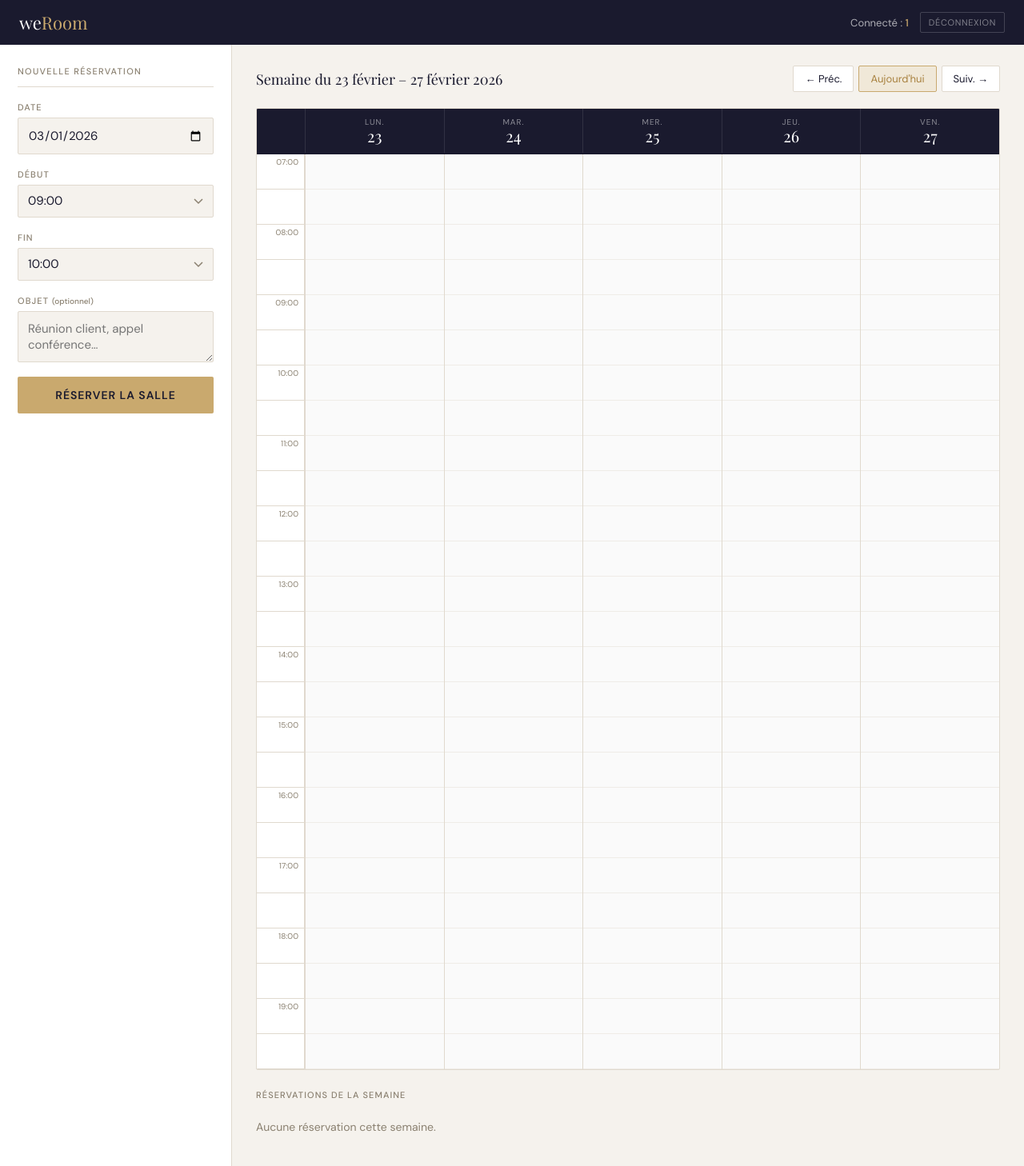
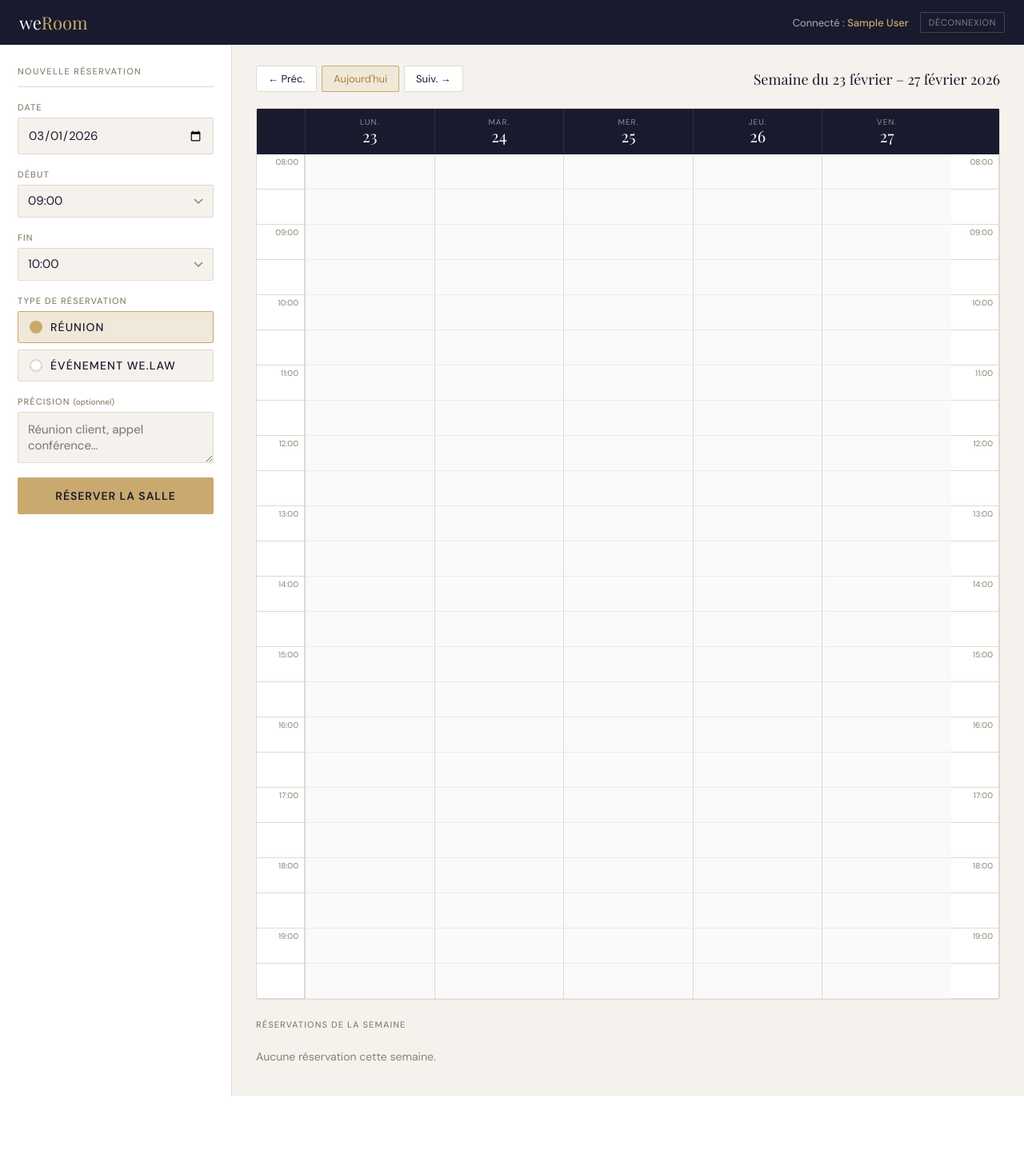
Before and after one commit to Lexalius276/weMeetingRoom, a Flask app: page / in a window 1280 px wide. Shown: the whole page at 80% size. After the commit the page ends 1370 px from the top, so only its background shows below. Run offline with Flask 3, Linux system fonts and the light colour scheme; the visitor is signed in with stand-in values (Sample User, id 1); data comes from the database, SQL or seed files in the repository; both versions use the stored data as it was after the commit; data that the repository does not hold is empty.

Commit message:
Add files via upload

```diff
--- a/app.py
+++ b/app.py
@@ -42,10 +42,17 @@
             heure_fin TEXT NOT NULL,
             collaborateur TEXT NOT NULL,
             objet TEXT NOT NULL,
+            type TEXT NOT NULL DEFAULT 'reunion',
             created_at TEXT DEFAULT CURRENT_TIMESTAMP
         )
     """)
     conn.commit()
+    # Migration : ajouter colonne type si elle n'existe pas
+    try:
+        conn.execute("ALTER TABLE reservations ADD COLUMN type TEXT NOT NULL DEFAULT 'reunion'")
+        conn.commit()
+    except:
+        pass  # Colonne déjà présente
     conn.close()
 
 @app.route("/")
@@ -95,6 +102,9 @@
     heure_debut = (data.get("heure_debut") or "").strip()
     heure_fin = (data.get("heure_fin") or "").strip()
     objet = (data.get("objet") or "").strip()
+    type_res = (data.get("type") or "reunion").strip()
+    if type_res not in ("reunion", "event"):
+        type_res = "reunion"
     collaborateur = session["collaborateur"]
 
     # Objet optionnel
@@ -122,8 +132,8 @@
         return jsonify({"error": "Créneau déjà réservé par " + c["collaborateur"] + " (" + c["heure_debut"] + "-" + c["heure_fin"] + ")"}), 409
 
     conn.execute(
-        "INSERT INTO reservations (date, heure_debut, heure_fin, collaborateur, objet) VALUES (?, ?, ?, ?, ?)",
-        (date, heure_debut, heure_fin, collaborateur, objet)
+        "INSERT INTO reservations (date, heure_debut, heure_fin, collaborateur, objet, type) VALUES (?, ?, ?, ?, ?, ?)",
+        (date, heure_debut, heure_fin, collaborateur, objet, type_res)
     )
     conn.commit()
     conn.close()
--- a/templates/index.html
+++ b/templates/index.html
@@ -19,6 +19,8 @@
   --border: #e0d9ce;
   --red: #c0392b;
   --green: #27ae60;
+  --event: #2e86c1;
+  --event-light: #d6eaf8;
 }
 
 body {
@@ -162,13 +164,13 @@
 
 /* grille calendrier */
 .cal-wrap { background: var(--card); border: 1px solid var(--border); border-radius: 2px; overflow: hidden; margin-bottom: 24px; }
-.cal-head { display: grid; grid-template-columns: 60px repeat(5, 1fr); border-bottom: 2px solid var(--ink); }
+.cal-head { display: grid; grid-template-columns: 60px repeat(5, 1fr) 60px; border-bottom: 2px solid var(--ink); }
 .cal-head-time { background: var(--ink); }
 .cal-col-hd { padding: 10px 8px; background: var(--ink); color: white; text-align: center; border-left: 1px solid rgba(255,255,255,0.1); }
 .cal-col-hd .dn { font-size: 10px; letter-spacing: 0.1em; text-transform: uppercase; color: rgba(255,255,255,0.5); }
 .cal-col-hd .dd { font-family: 'Playfair Display', serif; font-size: 20px; line-height: 1.1; }
 .cal-col-hd.is-today .dd { color: var(--accent); }
-.cal-body { display: grid; grid-template-columns: 60px repeat(5, 1fr); }
+.cal-body { display: grid; grid-template-columns: 60px repeat(5, 1fr) 60px; }
 .time-col { border-right: 1px solid var(--border); }
 .time-slot { height: 44px; padding: 3px 7px; font-size: 10px; color: var(--muted); text-align: right; border-bottom: 1px solid var(--border); display: flex; align-items: flex-start; justify-content: flex-end; }
 .day-col { border-left: 1px solid var(--border); position: relative; }
@@ -184,8 +186,8 @@
   box-shadow: 0 2px 6px rgba(26,26,46,0.18);
 }
 .res-block.is-mine { background: var(--accent-dark); border-left-color: white; }
-.rb-name { font-size: 10px; font-weight: 600; color: white; white-space: nowrap; overflow: hidden; text-overflow: ellipsis; }
-.rb-objet { font-size: 9px; color: rgba(255,255,255,0.7); white-space: nowrap; overflow: hidden; text-overflow: ellipsis; }
+.rb-name { font-size: 12px; font-weight: 600; color: white; white-space: nowrap; overflow: hidden; text-overflow: ellipsis; }
+.rb-objet { font-size: 11px; color: rgba(255,255,255,0.85); white-space: nowrap; overflow: hidden; text-overflow: ellipsis; }
 
 /* ═══════════════════════
    MOBILE
@@ -238,6 +240,33 @@
   .hdr-user { display: none; }
   .modal-acts { flex-direction: column; }
 }
+
+/* ── RADIO TYPE ── */
+.type-radio { display: flex; flex-direction: column; gap: 8px; }
+.radio-opt {
+  display: flex; align-items: center; gap: 10px;
+  padding: 10px 14px; border: 1px solid var(--border); border-radius: 2px;
+  cursor: pointer; transition: all 0.15s; background: var(--paper);
+  -webkit-tap-highlight-color: transparent;
+}
+.radio-opt:hover { border-color: var(--accent); background: var(--accent-light); }
+.radio-opt.event:hover { border-color: var(--event); background: var(--event-light); }
+.radio-opt input[type=radio] { display: none; }
+.radio-dot {
+  width: 16px; height: 16px; border-radius: 50%;
+  border: 2px solid var(--border); flex-shrink: 0;
+  transition: all 0.15s; background: white;
+}
+.radio-opt:has(input:checked) .radio-dot { border-color: var(--accent); background: var(--accent); }
+.radio-opt.event:has(input:checked) .radio-dot { border-color: var(--event); background: var(--event); }
+.radio-opt:has(input:checked) { border-color: var(--accent); background: var(--accent-light); }
+.radio-opt.event:has(input:checked) { border-color: var(--event); background: var(--event-light); }
+.radio-label { font-size: 14px; font-weight: 500; color: var(--ink); }
+
+/* Blocs événement we.law (bleu) */
+.res-block.is-event { background: var(--event); border-left-color: #1a5276; }
+.res-item.is-event { border-left-color: var(--event); }
+.res-item.is-event .ri-time { color: var(--event); }
 </style>
 </head>
 <body>
@@ -258,7 +287,22 @@
     <div class="fgroup"><label>Début</label><select id="d-debut"></select></div>
     <div class="fgroup"><label>Fin</label><select id="d-fin"></select></div>
     <div class="fgroup">
-      <label>Objet <span style="font-size:10px;text-transform:none;letter-spacing:0">(optionnel)</span></label>
+      <label>Type de réservation</label>
+      <div class="type-radio">
+        <label class="radio-opt" id="d-opt-reunion">
+          <input type="radio" name="d-type" value="reunion" checked>
+          <span class="radio-dot"></span>
+          <span class="radio-label">Réunion</span>
+        </label>
+        <label class="radio-opt event" id="d-opt-event">
+          <input type="radio" name="d-type" value="event">
+          <span class="radio-dot"></span>
+          <span class="radio-label">Événement we.law</span>
+        </label>
+      </div>
+    </div>
+    <div class="fgroup">
+      <label>Précision <span style="font-size:10px;text-transform:none;letter-spacing:0">(optionnel)</span></label>
       <textarea id="d-objet" placeholder="Réunion client, appel conférence…"></textarea>
     </div>
     <div id="d-flash" class="flash"></div>
@@ -267,12 +311,12 @@
 
   <div class="main-content">
     <div class="week-nav">
-      <h2 id="d-week-label">Chargement…</h2>
       <div class="nav-btns">
         <button class="nav-btn" id="d-prev">← Préc.</button>
         <button class="nav-btn today-btn" id="d-today">Aujourd'hui</button>
         <button class="nav-btn" id="d-next">Suiv. →</button>
       </div>
+      <h2 id="d-week-label">Chargement…</h2>
     </div>
 
     <div class="cal-wrap">
@@ -302,7 +346,22 @@
       <div class="fgroup"><label>Début</label><select id="m-debut"></select></div>
       <div class="fgroup"><label>Fin</label><select id="m-fin"></select></div>
       <div class="fgroup">
-        <label>Objet <span style="font-size:10px;text-transform:none;letter-spacing:0">(optionnel)</span></label>
+        <label>Type de réservation</label>
+        <div class="type-radio">
+          <label class="radio-opt" id="m-opt-reunion">
+            <input type="radio" name="m-type" value="reunion" checked>
+            <span class="radio-dot"></span>
+            <span class="radio-label">Réunion</span>
+          </label>
+          <label class="radio-opt event" id="m-opt-event">
+            <input type="radio" name="m-type" value="event">
+            <span class="radio-dot"></span>
+            <span class="radio-label">Événement we.law</span>
+          </label>
+        </div>
+      </div>
+      <div class="fgroup">
+        <label>Précision <span style="font-size:10px;text-transform:none;letter-spacing:0">(optionnel)</span></label>
         <input type="text" id="m-objet" placeholder="Réunion client, appel…">
       </div>
       <div id="m-flash" class="flash"></div>
@@ -340,7 +399,7 @@
 <script>
 // ── CONFIG ──
 const CURRENT_USER = "{{ current_user }}";
-const H_START = 7;
+const H_START = 8;
 const H_END   = 20;
 const SLOT_H  = 44;
 const SLOTS   = (H_END - H_START) * 2;
@@ -434,14 +493,32 @@
   // Selects desktop
   fillSelect('d-debut', '09:00');
   fillSelect('d-fin',   '10:00');
+  document.getElementById('d-debut').onchange = () => {
+    const h = +document.getElementById('d-debut').value.split(':')[0];
+    const m =  document.getElementById('d-debut').value.split(':')[1];
+    const finH = h + 1;
+    document.getElementById('d-fin').value = finH <= H_END ? pad(finH) + ':' + m : pad(H_END) + ':00';
+  };
   const dd = document.getElementById('d-date');
   dd.value = today; dd.min = today;
+  dd.oninput = () => {
+    if (dd.value) { curMonday = getMonday(strToDate(dd.value)); renderWeek(); }
+  };
 
   // Selects mobile
   fillSelect('m-debut', '09:00');
   fillSelect('m-fin',   '10:00');
+  document.getElementById('m-debut').onchange = () => {
+    const h = +document.getElementById('m-debut').value.split(':')[0];
+    const m =  document.getElementById('m-debut').value.split(':')[1];
+    const finH = h + 1;
+    document.getElementById('m-fin').value = finH <= H_END ? pad(finH) + ':' + m : pad(H_END) + ':00';
+  };
   const md = document.getElementById('m-date');
   md.value = today; md.min = today;
+  md.oninput = () => {
+    if (md.value) { curMonday = getMonday(strToDate(md.value)); renderWeek(); }
+  };
 
   // Boutons desktop
   document.getElementById('d-prev').onclick         = () => shiftWeek(-1);
@@ -527,6 +604,10 @@
                    '<div class="dd">' + d.getDate() + '</div>';
     head.appendChild(el);
   });
+  // Cellule vide en haut à droite
+  const emptyHdr = document.createElement('div');
+  emptyHdr.className = 'cal-head-time';
+  head.appendChild(emptyHdr);
 
   // Body
   body.innerHTML = '';
@@ -569,7 +650,8 @@
       const sd = timeToSlot(r.heure_debut);
       const ed = timeToSlot(r.heure_fin);
       const block = document.createElement('div');
-      block.className = 'res-block' + (r.collaborateur === CURRENT_USER ? ' is-mine' : '');
+      const isEvent = r.type === 'event';
+      block.className = 'res-block' + (isEvent ? ' is-event' : '') + (!isEvent && r.collaborateur === CURRENT_USER ? ' is-mine' : '');
       block.style.top    = (sd * SLOT_H) + 'px';
       block.style.height = Math.max((ed - sd) * SLOT_H - 3, 16) + 'px';
       block.innerHTML = '<div class="rb-name">' + r.collaborateur + '</div>' +
@@ -580,6 +662,19 @@
 
     body.appendChild(col);
   });
+
+  // Colonne heures droite (miroir)
+  const tcR = document.createElement('div');
+  tcR.className = 'time-col';
+  for (let i = 0; i < SLOTS; i++) {
+    const h = H_START + Math.floor(i / 2);
+    const m = (i % 2) * 30;
+    const divR = document.createElement('div');
+    divR.className = 'time-slot';
+    divR.textContent = m === 0 ? pad(h) + ':00' : '';
+    tcR.appendChild(divR);
+  }
+  body.appendChild(tcR);
 }
 
 function renderList(targetId, days) {
@@ -601,7 +696,8 @@
     const d = strToDate(r.date);
     const dateStr = frDate(d, {weekday:'long', day:'numeric', month:'long'});
     const item = document.createElement('div');
-    item.className = 'res-item' + (r.collaborateur === CURRENT_USER ? ' mine' : '');
+    const itemIsEvent = r.type === 'event';
+    item.className = 'res-item' + (itemIsEvent ? ' is-event' : '') + (!itemIsEvent && r.collaborateur === CURRENT_USER ? ' mine' : '');
     item.innerHTML =
       '<div class="ri-info">' +
         '<div class="ri-date">' + dateStr.charAt(0).toUpperCase() + dateStr.slice(1) + '</div>' +
@@ -616,11 +712,18 @@
 
 // ── QUICK FILL ──
 function quickFill(date, heure) {
+  // Remplir date et heure debut
   document.getElementById('d-date').value  = date;
   document.getElementById('d-debut').value = heure;
   const h = +heure.split(':')[0];
   const m =  heure.split(':')[1];
-  if (h + 1 <= H_END) document.getElementById('d-fin').value = pad(h + 1) + ':' + m;
+  // Heure de fin = debut + 1h
+  const finH = h + 1;
+  const finVal = finH <= H_END ? pad(finH) + ':' + m : pad(H_END) + ':00';
+  document.getElementById('d-fin').value = finVal;
+  // Mettre à jour le calendrier pour afficher la semaine de la date sélectionnée
+  curMonday = getMonday(strToDate(date));
+  renderWeek();
 }
 
 // ── RÉSERVER ──
@@ -628,8 +731,15 @@
   const date  = document.getElementById(pfx + '-date').value;
   const debut = document.getElementById(pfx + '-debut').value;
   const fin   = document.getElementById(pfx + '-fin').value;
-  const objet = document.getElementById(pfx + '-objet').value;
+  const precision = document.getElementById(pfx + '-objet').value.trim();
   const flash = pfx + '-flash';
+
+  // Lire le type sélectionné
+  const typeEls = document.querySelectorAll('input[name="' + pfx + '-type"]');
+  let typeVal = 'reunion';
+  typeEls.forEach(el => { if (el.checked) typeVal = el.value; });
+  const typeLabel = typeVal === 'event' ? 'Événement we.law' : 'Réunion';
+  const objet = precision ? typeLabel + ' — ' + precision : typeLabel;
 
   clearFlash(flash);
 
@@ -638,11 +748,20 @@
     return;
   }
 
+  // Avertissement week-end
+  const jourSemaine = strToDate(date).getDay(); // 0=dim, 6=sam
+  if (jourSemaine === 0 || jourSemaine === 6) {
+    const nomJour = jourSemaine === 6 ? 'samedi' : 'dimanche';
+    if (!confirm('Attention : vous êtes en train de réserver un ' + nomJour + '. Ce créneau n\'apparaîtra pas dans le calendrier de la semaine. Confirmer quand même ?')) {
+      return;
+    }
+  }
+
   try {
     const resp = await fetch('/api/reserver', {
       method:  'POST',
       headers: {'Content-Type': 'application/json'},
-      body:    JSON.stringify({date, heure_debut: debut, heure_fin: fin, objet})
+      body:    JSON.stringify({date, heure_debut: debut, heure_fin: fin, objet, type: typeVal})
     });
     const data = await resp.json();
 
```
Also changed, not shown: weroom.db.
